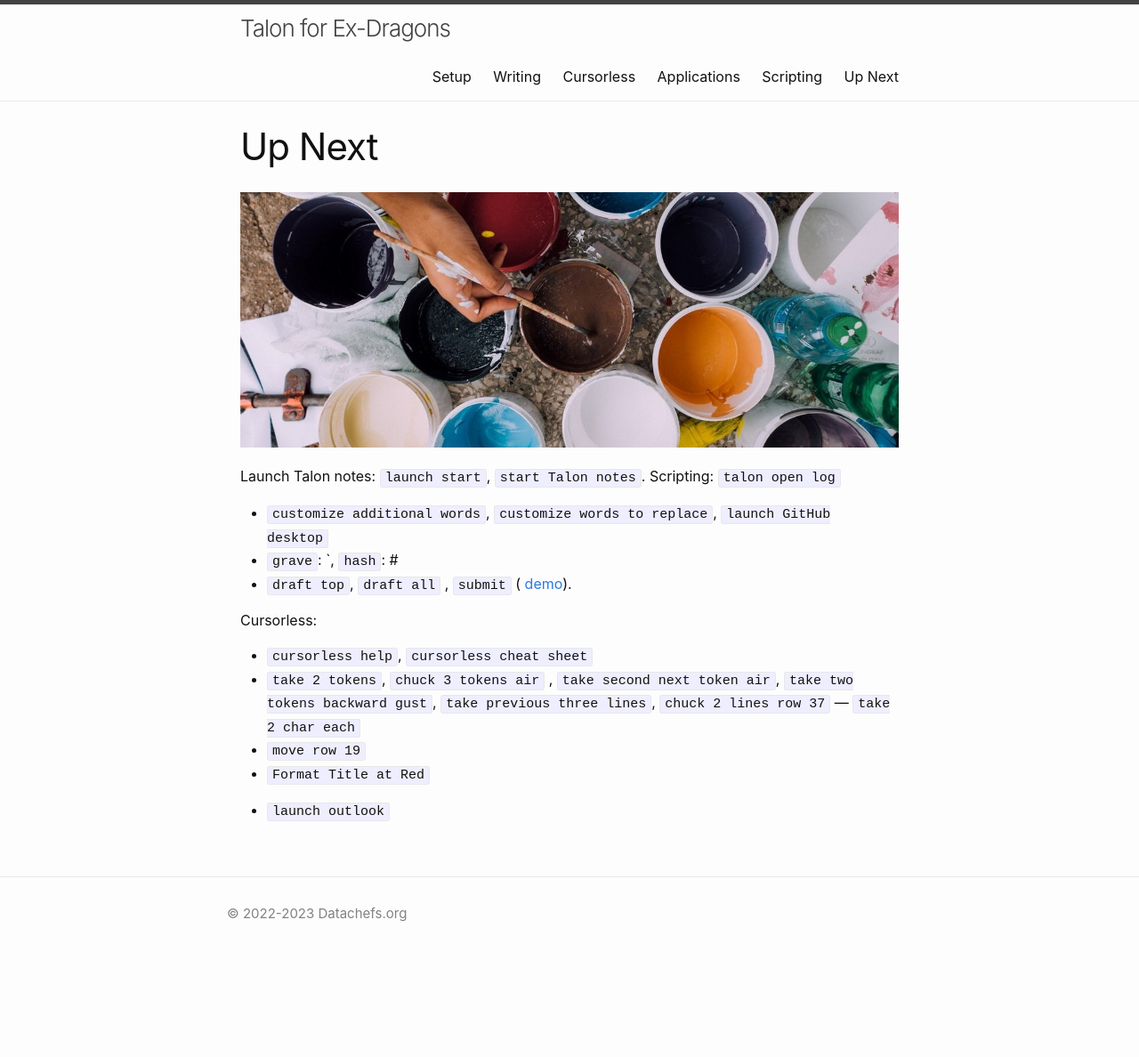
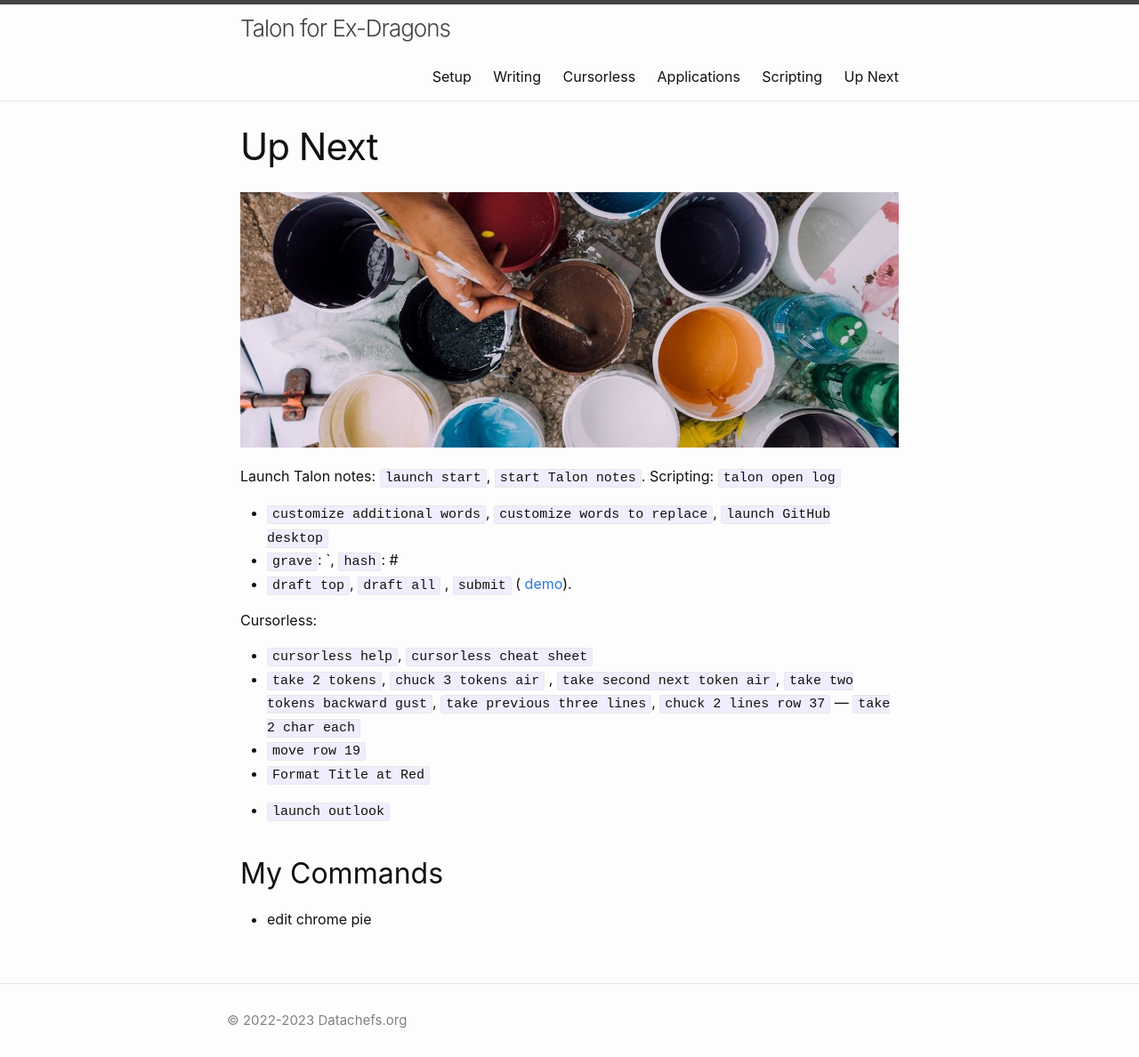
Before and after one commit to aschneiderman/talon-notes, a Jekyll site: the page built from pages/up-next.md, in a window 1280 px wide. Shown: the whole page at 89% size. Built offline with Jekyll 4.4.1, drawn with Linux system fonts in a browser that asks for light colours; before the commit the page ends 1068 px from its top, so only the background shows below that.

Commit message:
add just a bit

```diff
--- a/pages/up-next.md
+++ b/pages/up-next.md
@@ -17,3 +17,8 @@ Cursorless:
 - `Format Title at Red`
 
 - `launch outlook`
+
+
+## My Commands
+
+- edit chrome pie
```
